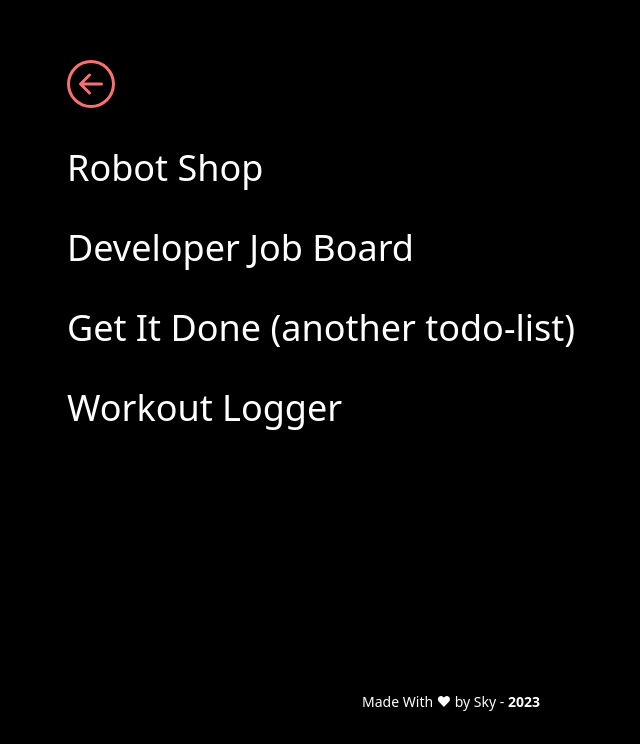
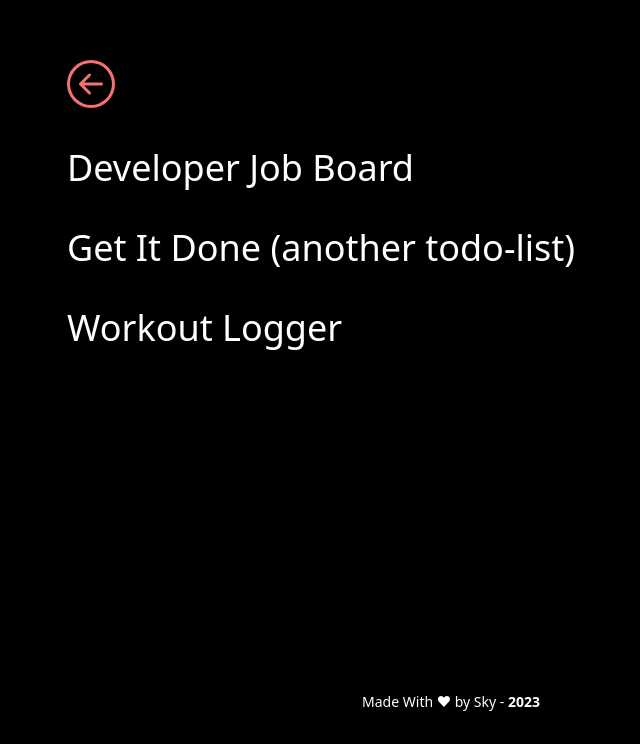
Before and after one commit to skystanoyevitch/sky-portfolio, a React (Create React App) app: page /portfolio in a window 1280 px wide. Shown: the part 140-884 px from the top of the page, without its empty margins (189-829 px from the left). Built offline with nearby package versions, Linux system fonts and the light colour scheme.

Commit message:
removed project from list

```diff
--- a/src/Pages/Portfolio/Portfolio.jsx
+++ b/src/Pages/Portfolio/Portfolio.jsx
@@ -7,16 +7,18 @@ function Portfolio() {
 		<>
 			<div className="h-screen text-white flex flex-col justify-center">
 				<div className="h-full py-24 md:pt-0 md:h-1/2 container mx-auto w-80 md:w-full md:max-w-2xl lg:max-w-3xl space-y-8 md:space-y-10">
-					<a href="/" className="text-5xl text-red-400">
-						<BsArrowLeftCircle />
-					</a>
+					<div className="text-5xl text-red-400 transition-all hover:scale-105 hover:text-red-300">
+						<a href="http:/">
+							<BsArrowLeftCircle />
+						</a>
+					</div>
 
 					{allProjects.map((project) => {
 						return (
 							<ul className="">
 								<li
 									key={project.id}
-									className={` transition-all w-80 z-0 md:w-full md:max-w-3xl hover:scale-105 hover:underline hover:underline-offset-8`}
+									className={` transition-transform w-80 z-0 md:w-full md:max-w-3xl hover:scale-105 hover:underline hover:underline-offset-8 hover:decoration-red-400 hover:decoration-4`}
 								>
 									<a
 										href={project.link}
--- a/src/Pages/Portfolio/allProjects.jsx
+++ b/src/Pages/Portfolio/allProjects.jsx
@@ -1,16 +1,6 @@
 // import axios from "axios";
 
 export const allProjects = [
-	{
-		name: "Robot Shop",
-		id: 2,
-		to: "",
-		thumbnail: "",
-		language: "",
-		active: false,
-		link: "https://github.com/skystanoyevitch/joes-robot-shop",
-		description: "",
-	},
 	{
 		name: "Developer Job Board",
 		id: 3,
```
